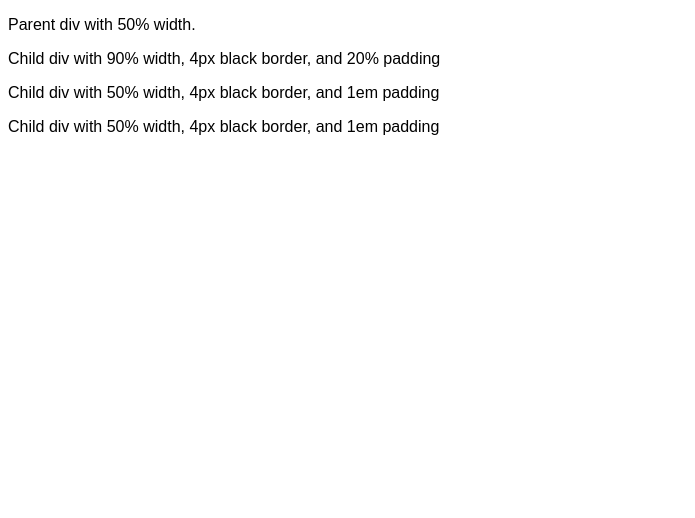
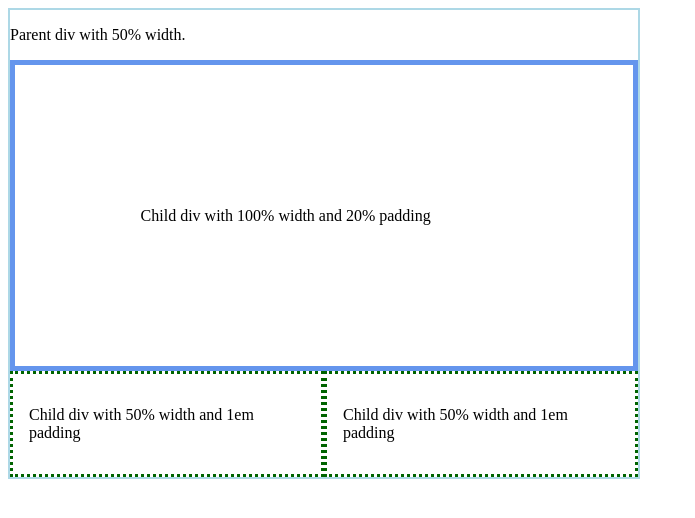
Before and after one commit to component-driven/design-for-developers-workshop, a website: page templates/exercise-01/index.html in a window 1280 px wide. Shown: the whole page, without its empty margins (0-695 px from the left). Drawn offline with Linux system fonts and the light colour scheme.

Commit message:
WIP on the first exercise

```diff
--- a/exercises-final/exercise-01/index.css
+++ b/exercises-final/exercise-01/index.css
@@ -1,11 +1,27 @@
-/* Normalize box model */
 html {
-   box-sizing: border-box;
+  box-sizing: border-box;
 }
-*, *:before, *:after {
-    box-sizing: inherit;
+*,
+*:before,
+*:after {
+  box-sizing: inherit;
 }
 
-body {
-    font-family: sans-serif;
+.parent {
+  float: left;
+  width: 50%;
+  border: 2px solid lightblue;
 }
+
+.full-width {
+  padding: 20%;
+  width: 100%;
+  border: 5px solid cornflowerblue;
+}
+
+.half-width {
+  float: left;
+  padding: 1em;
+  width: 50%;
+  border: 3px dotted darkgreen;
+}
--- a/exercises/exercise-01/index.css
+++ b/exercises/exercise-01/index.css
@@ -1,3 +1,20 @@
-/* Normalize box model */
+/* Add your CSS here */
 
-/* Add your CSS here */
+.parent {
+  float: left;
+  width: 50%;
+  border: 2px solid lightblue;
+}
+
+.full-width {
+  padding: 20%;
+  width: 100%;
+  border: 5px solid cornflowerblue;
+}
+
+.half-width {
+  float: left;
+  padding: 1em;
+  width: 50%;
+  border: 3px dotted darkgreen;
+}
--- a/package.json
+++ b/package.json
@@ -31,7 +31,7 @@
     "husky": "^2.2.0",
     "lint-staged": ">=8",
     "prettier": "^1.17.1",
-    "split-guide": "^3.0.0"
+    "split-guide": "component-driven/split-guide#feat-css-syntax"
   },
   "husky": {
     "hooks": {
--- a/templates/exercise-01/index.css
+++ b/templates/exercise-01/index.css
@@ -1,17 +1,32 @@
-/* Normalize box model */
-// WORKSHOP_START
+/* WORKSHOP_START*/
+/* Add your CSS here */
+/* WORKSHOP_END*/
+/* FINAL_START*/
+html {
+  box-sizing: border-box;
+}
+*,
+*:before,
+*:after {
+  box-sizing: inherit;
+}
+/*FINAL_END*/
 
-/* Add your CSS here */
-// WORKSHOP_END
-// FINAL_START
-html {
-   box-sizing: border-box;
-}
-*, *:before, *:after {
-    box-sizing: inherit;
+.parent {
+  float: left;
+  width: 50%;
+  border: 2px solid lightblue;
 }
 
-body {
-    font-family: sans-serif;
+.full-width {
+  padding: 20%;
+  width: 100%;
+  border: 5px solid cornflowerblue;
 }
-// FINAL_END
+
+.half-width {
+  float: left;
+  padding: 1em;
+  width: 50%;
+  border: 3px dotted darkgreen;
+}
--- a/templates/exercise-01/index.html
+++ b/templates/exercise-01/index.html
@@ -8,14 +8,14 @@
 <body>
 <div class="parent">
     <p>Parent div with 50% width.</p>
-    <div class="child">
-        <p>Child div with 90% width, 4px black border, and 20% padding </p>
+    <div class="full-width">
+        <p>Child div with 100% width and 20% padding </p>
     </div>
-    <div class="twins">
-        <p>Child div with 50% width, 4px black border, and 1em padding</p>
+    <div class="half-width">
+        <p>Child div with 50% width and 1em padding</p>
     </div>
-    <div class="twins">
-        <p>Child div with 50% width, 4px black border, and 1em padding</p>
+    <div class="half-width">
+        <p>Child div with 50% width and 1em padding</p>
     </div>
 </div>
 </body>
```
Also changed, not shown: exercises-final/exercise-01/index.html (+6 -6 lines), exercises/exercise-01/index.html (+6 -6 lines), src/components/CodeSandbox.js (+27 -19 lines), exercises-final/exercise-01/Readme.md (added), exercises/exercise-01/Readme.md (added), templates/exercise-01/Readme.md (added), 2 other files.
